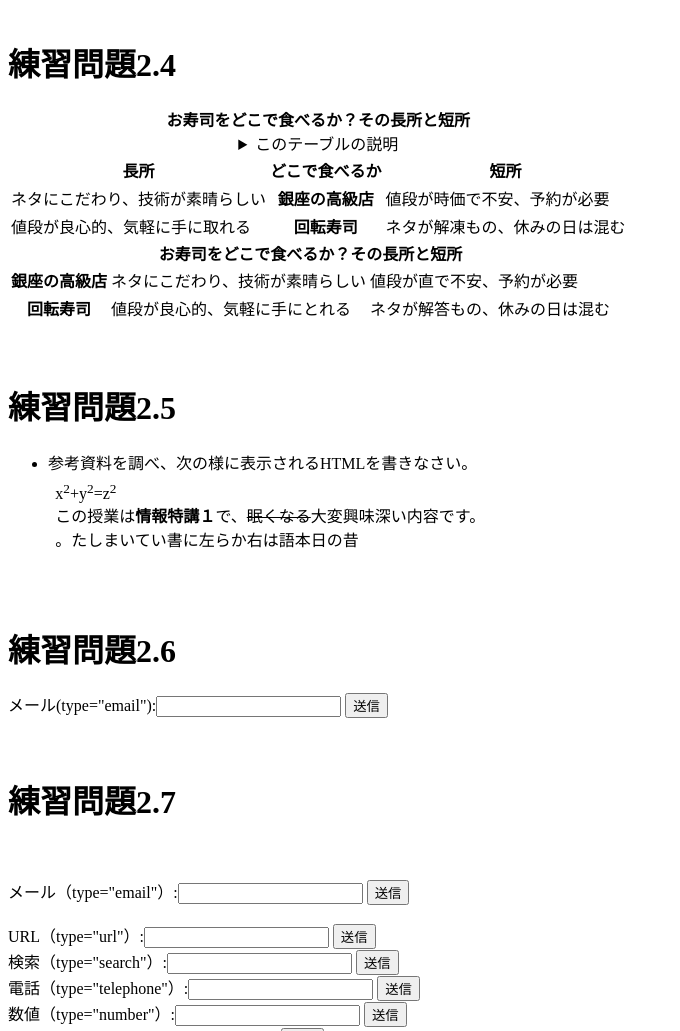
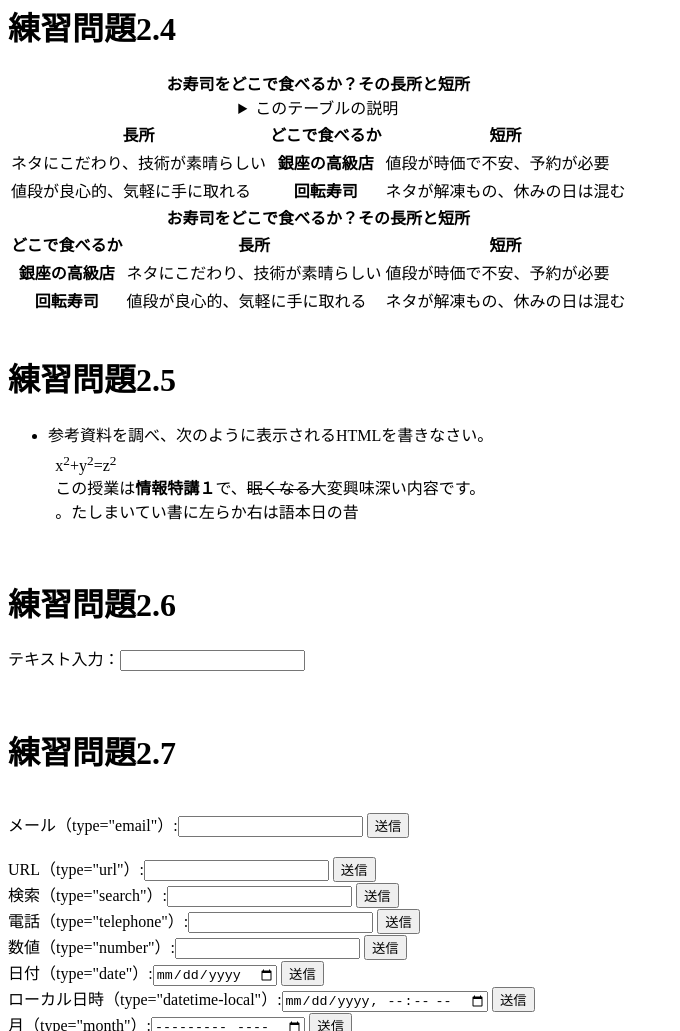
Before and after one commit to zm22012/zm22012, a plain HTML site: page index.html in a window 1280 px wide. Shown: the part 965-1996 px from the top of the page, without its empty margins (0-680 px from the left). Drawn offline with Linux system fonts and the light colour scheme.

Commit message:
Update index.html

```diff
--- a/index.html
+++ b/index.html
@@ -1,7 +1,7 @@
 <!DOCTYPE html>
-<html lang="ja">
+<html lang-”ja”>
  <head>
-<meta charset="UTF-8">
+  <meta charset="utf-8">
   <title>練習問題2.6</title>
 </head>
     <body>
@@ -17,7 +17,6 @@
     </ol>
 
     <br>
-                <br>
     <h1>練習問題2.3</h1>
     <br>
     <dl>
@@ -31,23 +30,20 @@
     <dl>
     <dtlang="ja"><dfn>色</dfn></dt>
     <dtlang="en-US"><dfn>color</dfn></dt>
-                <dtlang="en-GB"><dfn>colour</dfn></dt>
-                <dd>可視光線の波長の長短によって人が視覚で感じ分けられる色覚・色刺激のこと。</dd>
+    <dtlang="en-GB"><dfn>colour</dfn></dt><dd>可視光線の波長の長短によって人が視覚で感じ分けられる色覚・色刺激のこと。</dd>
     </dl>
     <p>ゲームの得点は以下の順序で計算されます。
     </p>
     <dl>
     <dt>金貨を獲得している場合</dt>
-                <dd>金貨一枚につき１０ポイント加算されます。
-                </dd>
+    <dd>金貨一枚につき１０ポイント加算されます。</dd>
     <dt>銀貨を獲得している場合</dt>
-                <dd>銀貨一枚につき１ポイント加算されます。
-                </dd><dt>枚数に関わらず、金貨と銀貨の両方を獲得している場合</dt>
+    <dd>銀貨一枚につき１ポイント加算されます。</dd>
+    <dt>枚数に関わらず、金貨と銀貨の両方を獲得している場合</dt>
     <dd>ボーナスポイントとして２０ポイント加算されます。</dd>
     <dt>それ以外の場合</dt>
     <dd>ポイントは加算されません。</dd>
     </dl>
-                <br>
     <br>
     <h1>練習問題2.4</h1>
     <table>
@@ -55,7 +51,7 @@
     <strong>お寿司をどこで食べるか？その長所と短所</strong>
     <details>
     <summary>このテーブルの説明</summary>
-                <p>以下のテーブルでは、２番目のカラムに寿司店のタイプが入れられています。その左側にその様なタイプのお店でお寿司を食べる場合の長所が、右側に入れられています。</p>
+    <p>以下のテーブルでは、２番目のカラムに寿司店のタイプが入れられています。その左側にそのようなタイプのお店でお寿司を食べる場合の長所が、右側に短所が入れられています。</p>
     </details>
     </caption>
     <thead>
@@ -72,32 +68,25 @@
     <caption>
     <strong>お寿司をどこで食べるか？その長所と短所</strong>
     </caption>
+    <thead>
+    <tr><th>どこで食べるか</th><th>長所</th><th>短所
+    </th></tr>
     </thead>
     <tbody>
-                <tr><th>銀座の高級店</th><td>ネタにこだわり、技術が素晴らしい</td><td>値段が直で不安、予約が必要</td></tr>
-                <tr><th>回転寿司</th><td>値段が良心的、気軽に手にとれる
-                </td><td>ネタが解答もの、休みの日は混む</td><tr>
-                </tbody>
-                </table>
-                <br>
+    <tr><th>銀座の高級店</th><td>ネタにこだわり、技術が素晴らしい</td><td>値段が時価で不安、予約が必要</td></tr><tr><th>回転寿司</th><td>値段が良心的、気軽に手に取れる</td><td>ネタが解凍もの、休みの日は混む</td></tr>
+    </tbody></table>
     <br>
     <h1>練習問題2.5</h1>
     <ul>
-                    <li>参考資料を調べ、次の様に表示されるHTMLを書きなさい。
-                        <p style="margin:1ex">x<sup>2</sup>+y<sup>2</sup>=z<sup>2</sup>
-                            <br/>
-                            この授業は<b>情報特講１</b>で、<s>眠くなる</s>大変興味深い内容です。<br/>
-                            <bdo dir="rtl">昔の日本語は右から左に書いていました。</bdo></p>
-                    </li>
-                    </ul>
-    <br><br>
+    <li>参考資料を調べ、次のように表示されるHTMLを書きなさい。<p style="margin:1ex">x<sup>2</sup>+y<sup>2</sup>=z<sup>2</sup>
+    <br> この授業は<b>情報特講１</b>で、<s>眠くなる</s>大変興味深い内容です。
+    <br> <bdo dir="rtl">昔の日本語は右から左に書いていました。</bdo></p> </li> </ul>
+    <br>
     <h1>練習問題2.6</h1>
-    <form action="xxx.php" method="post"><label>メール(type="email"):<input type="email"name="email"></label>
-        <input type="submit" value="送信"></form>
-
-    <br><br>
+    <p>テキスト入力：<input type="text"></p>
+    <br>
     <h1>練習問題2.7</h1>
-    <br><br>
+    <br>
     <form action="xxx.php" method="post"><label>メール（type="email"）:<input type="email" name="email"></label>
     <input type="submit" value="送信"></form>
     <br>
```
Lines whose indentation alone changed are shown as unchanged.
